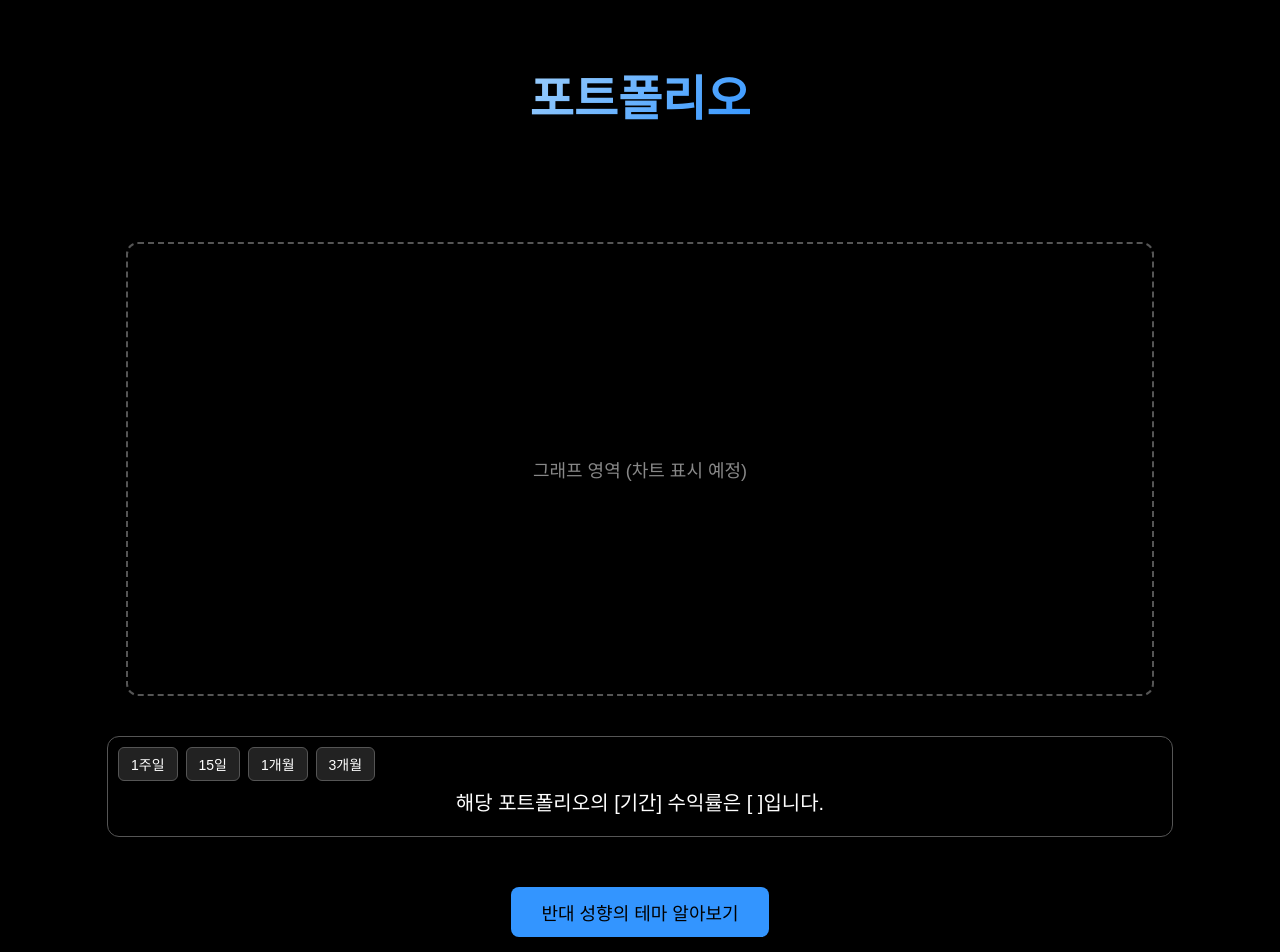
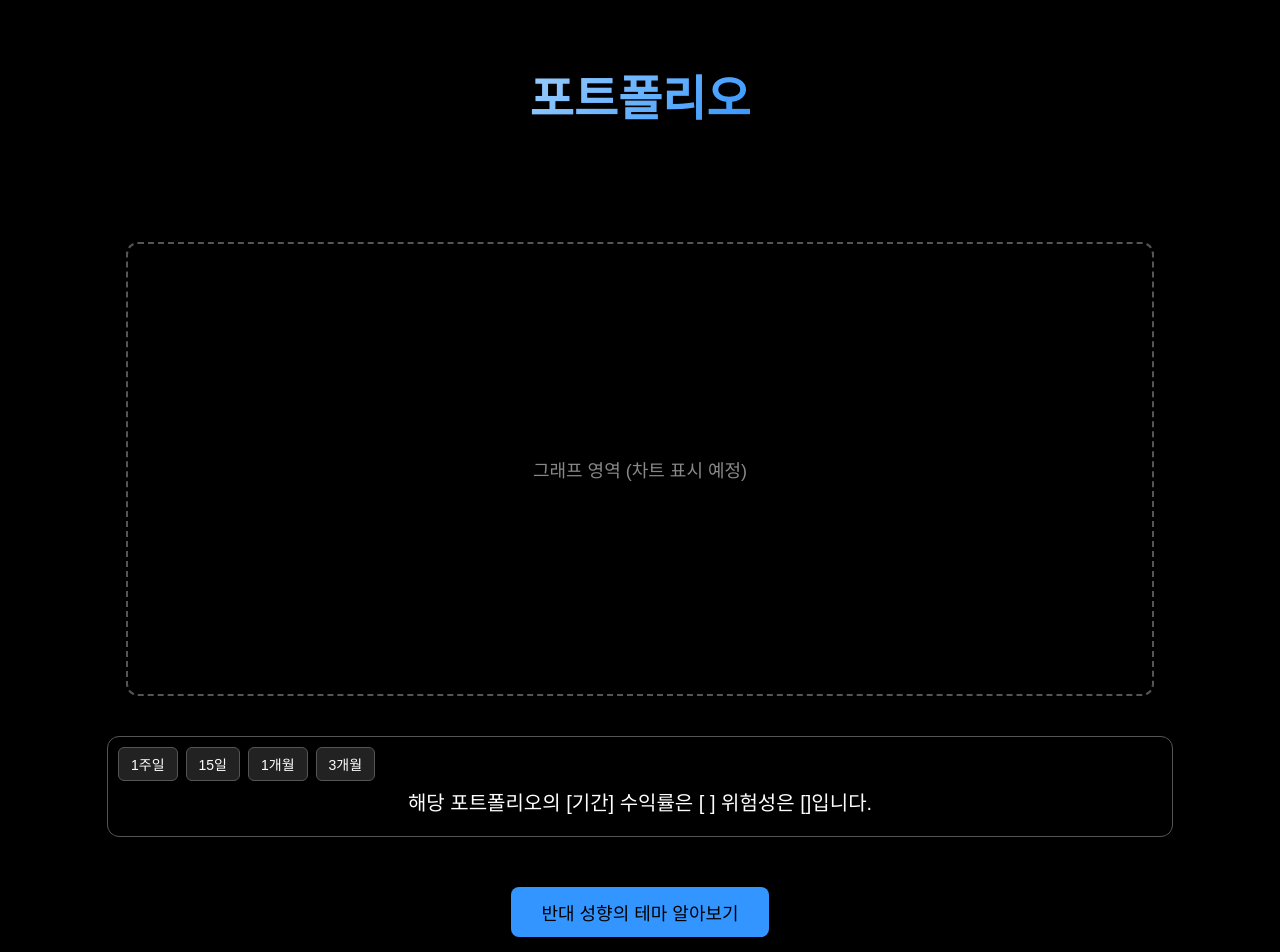
Before and after one commit to littlejo8202/stock-6, a React (Vite) app in the folder front/: page /portfolio in a window 1280 px wide. Shown: the top 952 px of the page. Built offline with nearby package versions, Linux system fonts and the light colour scheme.

Commit message:
Update Portfolio.jsx

```diff
--- a/front/src/pages/Portfolio.jsx
+++ b/front/src/pages/Portfolio.jsx
@@ -38,7 +38,7 @@ function Portfolio() {
                     </div>
 
                     <div class="profit-text" id="profitText">
-                    해당 포트폴리오의 [기간] 수익률은 [ ]입니다.
+                    해당 포트폴리오의 [기간] 수익률은 [ ] 위험성은 []입니다.
                     </div>
                 </div>
 
```
